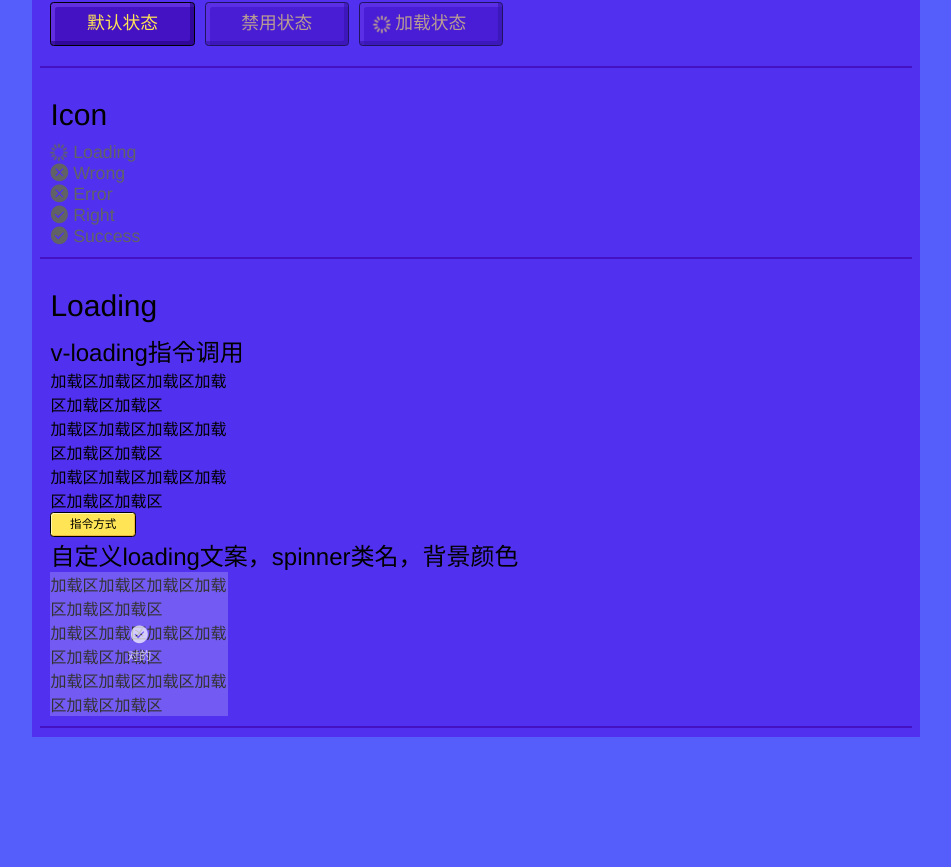
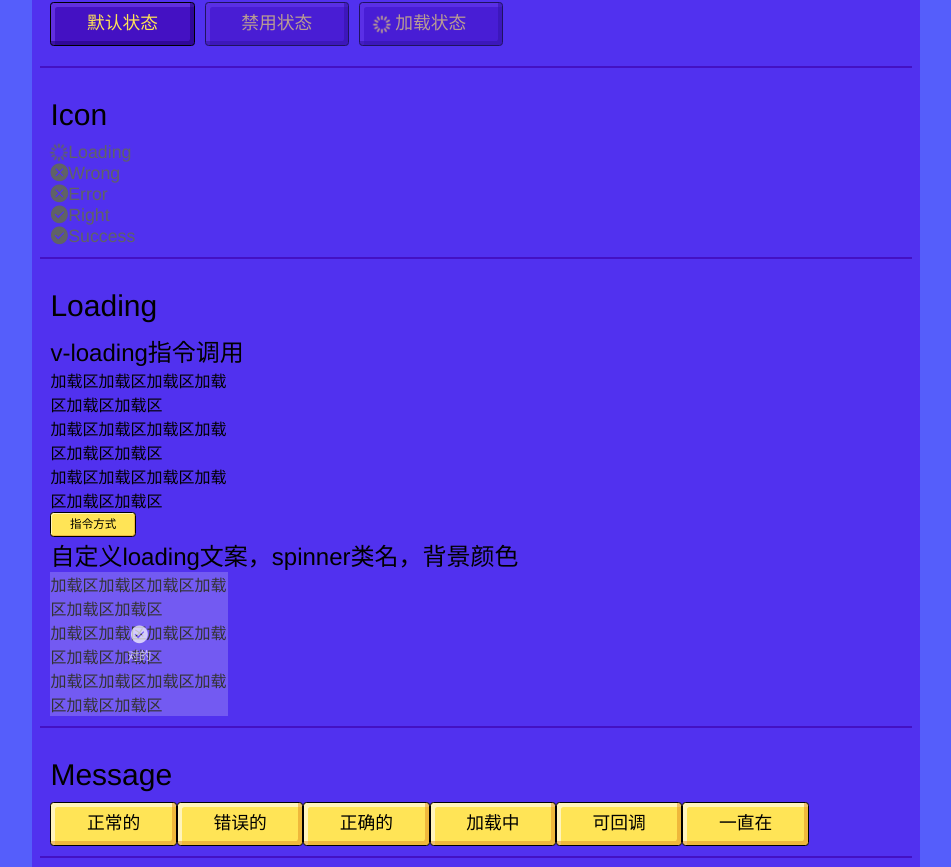
Before and after one commit to meishaFE/steam-game-ui, a Vue app: page / in a window 1280 px wide. Shown: the part 424-1291 px from the top of the page, without its empty margins (164-1115 px from the left). Before the commit the page ends 1161 px from the top, so only its background shows below. Built offline with nearby package versions, Linux system fonts and the light colour scheme.

Commit message:
feat: 增加Message组件

```diff
--- a/examples/views/Home.vue
+++ b/examples/views/Home.vue
@@ -4,19 +4,19 @@
       <h1>Button</h1>
       <div>
         <h2>不同按钮</h2>
-        <st-button >默认按钮</st-button>
+        <st-button>默认按钮</st-button>
         <st-button type="primary">主要按钮</st-button>
       </div>
       <div>
         <h2>不同大小</h2>
         <div>
-          <st-button >默认大小</st-button>
+          <st-button>默认大小</st-button>
           <st-button size="medium">中等按钮</st-button>
           <st-button size="small">小型按钮</st-button>
           <st-button size="mini">超小按钮</st-button>
         </div>
         <div>
-          <st-button type="primary" >默认大小</st-button>
+          <st-button type="primary">默认大小</st-button>
           <st-button type="primary" size="medium">中等按钮</st-button>
           <st-button type="primary" size="small">小型按钮</st-button>
           <st-button type="primary" size="mini">超小按钮</st-button>
@@ -38,11 +38,21 @@
     </section>
     <section class="demo__icon">
       <h1>Icon</h1>
-      <div><i class="st-icon-loading"></i> Loading</div>
-      <div><i class="st-icon-wrong"></i> Wrong</div>
-      <div><i class="st-icon-error"></i> Error</div>
-      <div><i class="st-icon-right"></i> Right</div>
-      <div><i class="st-icon-success"></i> Success</div>
+      <div>
+        <i class="st-icon-loading"></i>Loading
+      </div>
+      <div>
+        <i class="st-icon-wrong"></i>Wrong
+      </div>
+      <div>
+        <i class="st-icon-error"></i>Error
+      </div>
+      <div>
+        <i class="st-icon-right"></i>Right
+      </div>
+      <div>
+        <i class="st-icon-success"></i>Success
+      </div>
     </section>
     <section class="demo__loading">
       <h1>Loading</h1>
@@ -59,11 +69,21 @@
         st-loading-text="对的"
         st-loading-spinner="st-icon-right"
         st-loading-background="rgba(255, 255, 255, 0.2)"
-        v-stloading="true">
+        v-stloading="true"
+      >
         <p>加载区加载区加载区加载区加载区加载区</p>
         <p>加载区加载区加载区加载区加载区加载区</p>
         <p>加载区加载区加载区加载区加载区加载区</p>
       </div>
+    </section>
+    <section class="demo__message">
+      <h1>Message</h1>
+      <st-button @click="showMessage">正常的</st-button>
+      <st-button @click="showErrorMessage">错误的</st-button>
+      <st-button @click="showSuccessMessage">正确的</st-button>
+      <st-button @click="showLoadingMessage">加载中</st-button>
+      <st-button @click="showCbMessage">可回调</st-button>
+      <st-button @click="showAlawaysMessage">一直在</st-button>
     </section>
   </div>
 </template>
@@ -72,29 +92,59 @@
 export default {
   data() {
     return {
-      loadingFlag: false
+      loadingFlag: false,
+      nowMessage: null
     };
   },
   methods: {
+    showMessage() {
+      this.$message({ content: '这是正常的' });
+    },
+    showErrorMessage() {
+      this.$message.error({ content: '竟然失败了' });
+    },
+    showSuccessMessage() {
+      this.$message.success({ content: '居然成功了' });
+    },
+    showLoadingMessage() {
+      this.$message.loading({ content: '真慢啊' });
+    },
+    showCbMessage() {
+      this.$message({
+        content: '这是正常的',
+        cb: () => {
+          this.$message({ content: '我是回调啊', type: 'success' });
+        }
+      });
+    },
+    showAlawaysMessage() {
+      this.nowMessage = this.$message.loading({
+        content: '我会一直在的哦，直到你点击关闭',
+        duration: 0
+      });
+      setTimeout(() => {
+        this.nowMessage.close();
+      }, 6000);
+    }
   }
 };
 </script>
 
 <style lang="scss">
 html {
-  background-color: #555EFB;
+  background-color: #555efb;
 }
 .demo {
   max-width: 10rem;
-  padding: .1rem;
+  padding: 0.1rem;
   margin: 0 auto;
   margin: 0 auto;
   font-size: 16px;
-  background-color: #5131EF;
+  background-color: #5131ef;
   section {
     margin-top: 20px;
     padding: 10px;
-    border-bottom: 2px solid #4411C3;
+    border-bottom: 2px solid #4411c3;
     h1 {
       font-weight: 500;
       font-size: 30px;
@@ -112,7 +162,7 @@ html {
   &__icon {
     div {
       color: #606266;
-      font-size: .2rem;
+      font-size: 0.2rem;
     }
   }
 }
--- a/packages/index.js
+++ b/packages/index.js
@@ -1,6 +1,7 @@
 import Button from 'packages/button/index.js';
 import Icon from 'packages/icon/index.js';
 import Loading from 'packages/loading/index.js';
+import Message from 'packages/message/index.js';
 import 'src/style/icon.scss';
 
 const components = [
@@ -8,11 +9,12 @@ const components = [
   Icon
 ];
 
-const install = function(Vue, opts = {}) {
+const install = function (Vue, opts = {}) {
   components.forEach(component => {
     Vue.component(component.name, component);
   });
   Vue.use(Loading.directive);
+  Vue.prototype.$message = Message;
 };
 
 if (typeof window !== 'undefined' && window.Vue) {
@@ -23,5 +25,6 @@ export default {
   version: '0.1.0',
   install,
   Button,
-  Loading
+  Loading,
+  Message
 };
--- /dev/null
+++ b/packages/message/index.js
@@ -0,0 +1,23 @@
+import Vue from 'vue';
+import Main from './message.vue';
+
+let MessageConstructor = Vue.extend(Main);
+
+let instance;
+
+const Message = function (options = {}) {
+  instance = new MessageConstructor({
+    data: options
+  });
+  document.body.appendChild(instance.$mount().$el);
+  return instance;
+};
+
+['success', 'error', 'loading'].forEach(type => {
+  Message[type] = options => {
+    options.type = type;
+    return Message(options);
+  };
+});
+
+export default Message;
--- /dev/null
+++ b/packages/message/message.vue
@@ -0,0 +1,85 @@
+<template>
+  <div class="st-message">
+    <p class="st-message__text">
+      <i :class="`st-icon-${icon}`" v-if="icon"></i>
+      <i :class="typeClass" v-else></i>
+      <slot>{{ content }}</slot>
+    </p>
+  </div>
+</template>
+
+<script>
+export default {
+  name: 'Message',
+  data() {
+    return {
+      icon: '',
+      content: '',
+      duration: 3000,
+      cb: null,
+      type: ''
+    };
+  },
+  computed: {
+    typeClass() {
+      return this.type && !this.icon ? `st-icon-${this.type} }` : '';
+    }
+  },
+  mounted() {
+    if (+this.duration > 0) {
+      setTimeout(() => {
+        this.close();
+      }, this.duration);
+    }
+  },
+  methods: {
+    close() {
+      this.$el.parentNode.removeChild(this.$el);
+      if (this.cb) this.cb();
+      this.$destroy(true);
+    }
+  }
+};
+</script>
+
+<style lang="scss" scoped>
+@import 'src/style/var';
+@import 'src/style/mixins';
+@include b(message) {
+  display: flex;
+  align-items: center;
+  justify-content: center;
+  position: fixed;
+  top: 0;
+  bottom: 0;
+  left: 0;
+  right: 0;
+  z-index: 9999;
+  background: transparent;
+  color: #fff;
+  user-select: none;
+  i {
+    font-size: 20px;
+    margin-right: 10px;
+    &.st-icon-success {
+      color: #73cc1e;
+    }
+    &.st-icon-error {
+      color: #f74e4f;
+    }
+    &.st-icon-loading {
+      color: #fea94f;
+    }
+  }
+  @include e(text) {
+    display: flex;
+    align-items: center;
+    padding: 14px 50px;
+    font-size: 16px;
+    background: rgba(45, 0, 118, 0.9);
+    box-shadow: inset 3px 3px 0 0 rgba(255, 255, 255, 0.2),
+      inset -3px -3px 0 0 rgba(25, 0, 65, 0.2);
+    border-radius: 6px;
+  }
+}
+</style>
```
